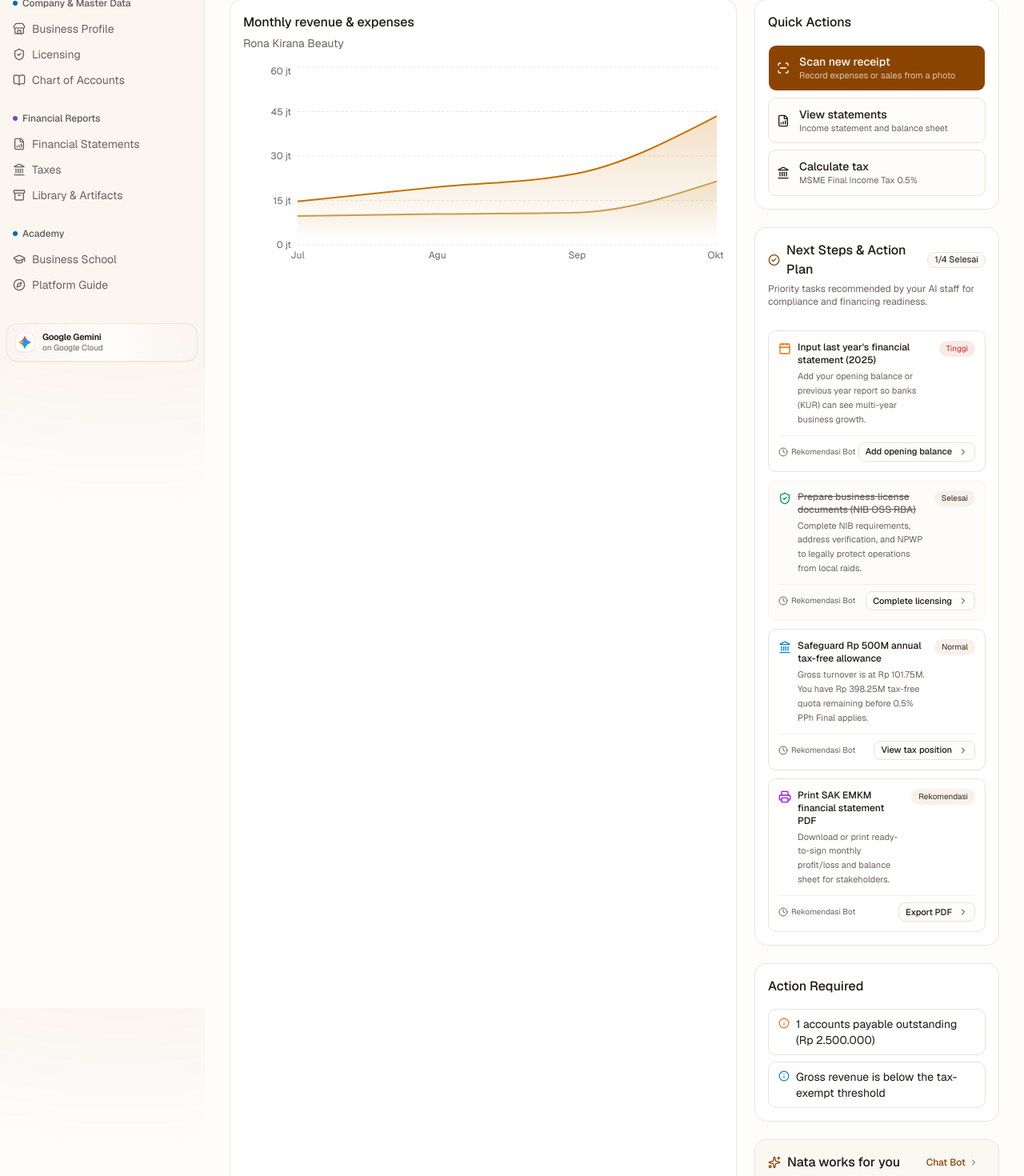
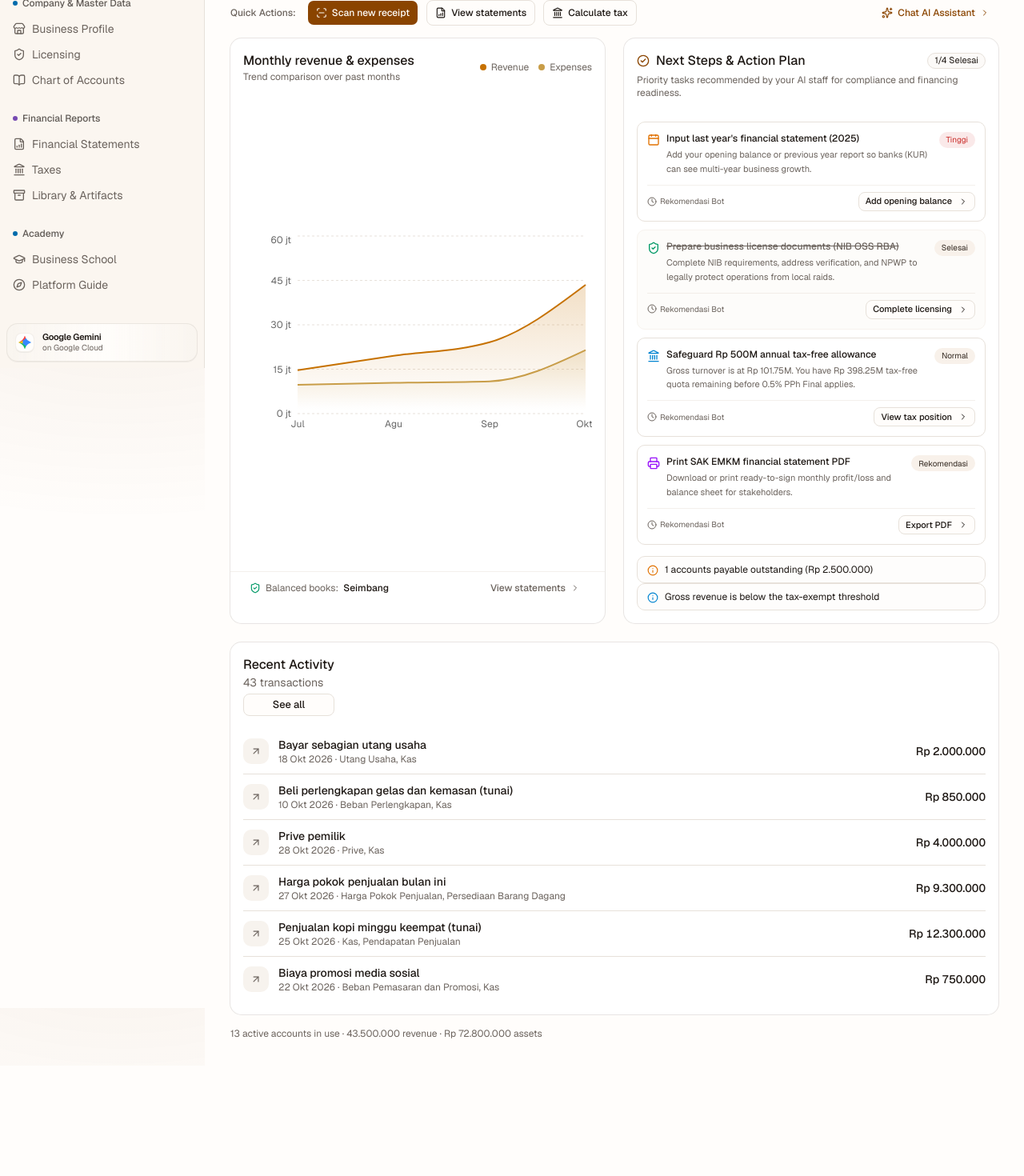
Before and after one commit to okihita/nata, a Next.js app in the folder web/: page /dashboard in a window 1280 px wide. Shown: the part 340-1810 px from the top of the page at 80% size. After the commit the page ends 1672 px from the top, so only its background shows below. Built offline with nearby package versions, Linux system fonts and the light colour scheme.

Commit message:
feat(dashboard): optimize layout with balanced 1:1 grid and compact action bar

```diff
--- a/web/src/app/(app)/dashboard/page.tsx
+++ b/web/src/app/(app)/dashboard/page.tsx
@@ -283,14 +283,61 @@ export default function DashboardPage() {
         />
       </div>
 
-      <div className="mt-6 grid gap-6 lg:grid-cols-3">
-        {/* Grafik */}
-        <Card className="lg:col-span-2">
-          <CardHeader>
+      {/* Quick Actions Bar */}
+      <div className="mt-6 flex flex-wrap items-center gap-2.5">
+        <span className="text-xs font-medium text-muted-foreground mr-1 hidden sm:inline">
+          {copy.dashboard.quickActions}:
+        </span>
+        <Button asChild size="sm" className="h-8 gap-1.5 text-xs">
+          <Link href="/record">
+            <ScanLine className="size-3.5" />
+            {copy.dashboard.actionScan}
+          </Link>
+        </Button>
+        <Button asChild variant="outline" size="sm" className="h-8 gap-1.5 text-xs">
+          <Link href="/statements">
+            <FileBarChart className="size-3.5" />
+            {copy.dashboard.actionReport}
+          </Link>
+        </Button>
+        <Button asChild variant="outline" size="sm" className="h-8 gap-1.5 text-xs">
+          <Link href="/taxes">
+            <Landmark className="size-3.5" />
+            {copy.dashboard.actionTax}
+          </Link>
+        </Button>
+        <Button asChild variant="ghost" size="sm" className="h-8 gap-1.5 text-xs ml-auto text-primary">
+          <Link href="/agents">
+            <Sparkles className="size-3.5" />
+            <span>Chat AI Assistant</span>
+            <ChevronRight className="size-3" />
+          </Link>
+        </Button>
+      </div>
+
+      {/* Main Grid: Balanced 1:1 (or 7:5) for Monthly Trends and Action Plan */}
+      <div className="mt-4 grid gap-6 lg:grid-cols-2">
+        {/* Trend Chart (Compact & High-Signal) */}
+        <Card className="flex flex-col justify-between">
+          <CardHeader className="pb-2">
+            <div className="flex items-center justify-between">
+              <div>
                 <CardTitle className="text-base">{copy.dashboard.chartTitle}</CardTitle>
-            <CardDescription>{business?.name ?? copy.app.name}</CardDescription>
+                <CardDescription className="text-xs">{copy.dashboard.chartSubtitle ?? (business?.name ?? copy.app.name)}</CardDescription>
+              </div>
+              <div className="flex items-center gap-3 text-xs">
+                <span className="inline-flex items-center gap-1.5 text-muted-foreground">
+                  <span className="size-2 rounded-full bg-[var(--chart-1)]" />
+                  {copy.dashboard.chartRevenue}
+                </span>
+                <span className="inline-flex items-center gap-1.5 text-muted-foreground">
+                  <span className="size-2 rounded-full bg-[var(--chart-2)]" />
+                  {copy.dashboard.chartExpense}
+                </span>
+              </div>
+            </div>
           </CardHeader>
-          <CardContent>
+          <CardContent className="pt-2">
             {series.length === 0 ? (
               <EmptyState
                 compact
@@ -364,39 +411,22 @@ export default function DashboardPage() {
               </div>
             )}
           </CardContent>
+          <div className="px-6 pb-4 pt-2 border-t border-border/50 flex items-center justify-between text-xs text-muted-foreground">
+            <span className="flex items-center gap-1.5">
+              <ShieldCheck className="size-3.5 text-emerald-600" />
+              <span>{copy.dashboard.balanced}:</span>
+              <span className="font-medium text-foreground">{bs.balanced ? "Seimbang" : "Periksa"}</span>
+            </span>
+            <Button asChild variant="ghost" size="sm" className="h-6 text-xs px-1.5">
+              <Link href="/statements">
+                {copy.dashboard.actionReport} <ChevronRight className="size-3 ml-0.5" />
+              </Link>
+            </Button>
+          </div>
         </Card>
 
-        {/* Aksi cepat + agentik */}
-        <div className="space-y-6">
-          <Card>
-            <CardHeader>
-              <CardTitle className="text-base">{copy.dashboard.quickActions}</CardTitle>
-            </CardHeader>
-            <CardContent className="space-y-2">
-              <QuickAction
-                href="/record"
-                icon={<ScanLine className="size-4" />}
-                label={copy.dashboard.actionScan}
-                hint={copy.dashboard.actionScanHint}
-                primary
-              />
-              <QuickAction
-                href="/statements"
-                icon={<FileBarChart className="size-4" />}
-                label={copy.dashboard.actionReport}
-                hint={copy.dashboard.actionReportHint}
-              />
-              <QuickAction
-                href="/taxes"
-                icon={<Landmark className="size-4" />}
-                label={copy.dashboard.actionTax}
-                hint={copy.dashboard.actionTaxHint}
-              />
-            </CardContent>
-          </Card>
-
-          {/* 2. Rencana Aksi / To-Do List (Actionable checklist for compliance, bank readiness, licensing) */}
-          <Card className="border-border">
+        {/* Action Plan & Priority Checklist */}
+        <Card className="flex flex-col border-border">
           <CardHeader className="pb-3">
             <div className="flex items-center justify-between">
               <CardTitle className="text-base flex items-center gap-2">
@@ -411,7 +441,7 @@ export default function DashboardPage() {
               {copy.dashboard.todoSubtitle}
             </CardDescription>
           </CardHeader>
-            <CardContent className="space-y-2.5">
+          <CardContent className="space-y-2.5 flex-1">
             {todos.map((todo) => (
               <div
                 key={todo.id}
@@ -452,26 +482,15 @@ export default function DashboardPage() {
                 </div>
               </div>
             ))}
-            </CardContent>
-          </Card>
 
-          {/* Perlu tindakan */}
-          <Card>
-            <CardHeader>
-              <CardTitle className="text-base">{copy.dashboard.needsAction}</CardTitle>
-            </CardHeader>
-            <CardContent>
-              {actions.length === 0 ? (
-                <p className="text-sm text-muted-foreground">
-                  {copy.dashboard.needsActionEmpty}
-                </p>
-              ) : (
-                <ul className="space-y-2">
+            {/* Optional Alert Item if any outstanding action exists */}
+            {actions.length > 0 && (
+              <div className="pt-1">
                 {actions.map((action) => (
-                    <li key={action.id}>
                   <Link
+                    key={action.id}
                     href={action.href}
-                        className="flex items-start gap-2 rounded-lg border px-3 py-2 text-sm transition hover:bg-muted/50"
+                    className="flex items-start gap-2 rounded-lg border px-3 py-2 text-xs transition hover:bg-muted/50 bg-muted/20"
                   >
                     <Info
                       className={cn(
@@ -481,44 +500,11 @@ export default function DashboardPage() {
                     />
                     <span>{action.text}</span>
                   </Link>
-                    </li>
                 ))}
-                </ul>
+              </div>
             )}
           </CardContent>
         </Card>
-
-          <Card className="border-primary/20 bg-primary/[0.03]">
-            <CardHeader>
-              <div className="flex items-center justify-between">
-                <CardTitle className="flex items-center gap-2 text-base">
-                  <Sparkles className="size-4 text-primary" />
-                  {copy.dashboard.agentTitle}
-                </CardTitle>
-                <Button asChild variant="ghost" size="sm" className="h-6 text-xs text-primary px-2">
-                  <Link href="/agents">
-                    Chat Bot <ChevronRight className="size-3" />
-                  </Link>
-                </Button>
-              </div>
-            </CardHeader>
-            <CardContent className="space-y-3">
-              <p className="text-sm text-muted-foreground">{copy.dashboard.agentBody}</p>
-              <div className="flex items-center gap-2 rounded-lg border bg-background px-3 py-2 text-xs">
-                <ShieldCheck className="size-3.5 text-emerald-600" />
-                <span className="font-medium">{copy.dashboard.balanced}</span>
-                <span className="text-muted-foreground">· {copy.dashboard.balancedHint}</span>
-                {bs.balanced ? (
-                  <Badge className="ml-auto bg-emerald-600 text-white hover:bg-emerald-600">✓</Badge>
-                ) : (
-                  <Badge variant="destructive" className="ml-auto">
-                    ✕
-                  </Badge>
-                )}
-              </div>
-            </CardContent>
-          </Card>
-        </div>
       </div>
 
       {/* Aktivitas terakhir */}
@@ -622,39 +608,6 @@ function Metric({
   );
 }
 
-function QuickAction({
-  href,
-  icon,
-  label,
-  hint,
-  primary,
-}: {
-  href: string;
-  icon: React.ReactNode;
-  label: string;
-  hint: string;
-  primary?: boolean;
-}) {
-  return (
-    <Button
-      asChild
-      variant={primary ? "default" : "outline"}
-      className="h-auto w-full justify-start gap-3 py-2.5"
-    >
-      <Link href={href}>
-        {icon}
-        <div className="grid text-left">
-          <span className="text-sm font-medium">{label}</span>
-          <span
-            className={`text-[11px] font-normal ${primary ? "text-primary-foreground/70" : "text-muted-foreground"}`}
-          >
-            {hint}
-          </span>
-        </div>
-      </Link>
-    </Button>
-  );
-}
 
 /**
  * The three standing facts that decide what the owner owes: business form, its
--- a/web/src/lib/copy-en.ts
+++ b/web/src/lib/copy-en.ts
@@ -145,6 +145,7 @@ export const copyEn = {
     agentBody:
       "Every receipt is parsed automatically, mapped to the correct ledger accounts, and validated for double-entry balance.",
     chartTitle: "Monthly revenue & expenses",
+    chartSubtitle: "Trend comparison over past months",
     chartRevenue: "Revenue",
     chartExpense: "Expenses",
     balanced: "Balanced books",
--- a/web/src/lib/copy-id.ts
+++ b/web/src/lib/copy-id.ts
@@ -150,6 +150,7 @@ export const copyId = {
     agentBody:
       "Setiap struk dibaca otomatis, dicatat ke akun yang tepat, dan diperiksa agar kedua sisinya selalu seimbang.",
     chartTitle: "Pendapatan & beban per bulan",
+    chartSubtitle: "Perbandingan tren beberapa bulan terakhir",
     chartRevenue: "Pendapatan",
     chartExpense: "Beban",
     balanced: "Pembukuan seimbang",
```
Lines whose indentation alone changed are shown as unchanged.
